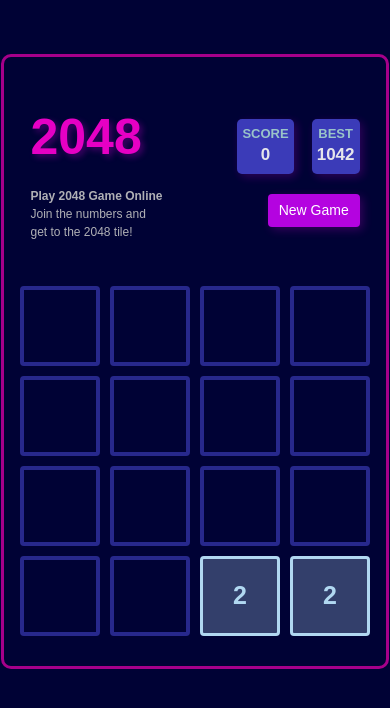
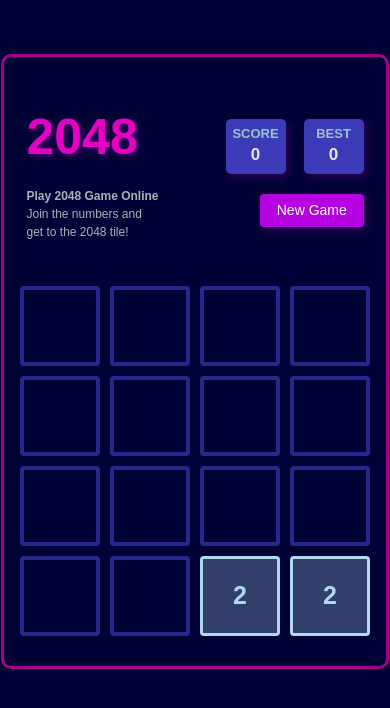
Before and after one commit to crist6494/2048, a website built with Vite: page index.html in a window 390 px wide. Built offline with nearby package versions, Linux system fonts and the light colour scheme.

Commit message:
Fix best score issue

```diff
--- a/index.html
+++ b/index.html
@@ -26,7 +26,7 @@
                         </div>
                         <div class="puntuation">
                             <h3>Best</h3>
-                            <span id="score-best">1042</span>
+                            <span id="score-best">0</span>
                         </div>
                     </div>
                     <button class="restart-btn w-75" id="new-game">New Game</button>
--- a/src/css/styles.css
+++ b/src/css/styles.css
@@ -40,6 +40,7 @@ html, body {
 }
 
 .puntuation {
+    width: 80px;
     color: var(--secondary-color);
     display: flex;
     flex-direction: column;
@@ -219,6 +220,7 @@ html, body {
 
     .puntuation {
         padding: 7px 5px;
+        width: 60px;
     }
 
     .puntuation span {
--- a/src/js/index.js
+++ b/src/js/index.js
@@ -38,6 +38,7 @@ function updateBoard() {
         }
     });
     scoreDisplay.textContent = score;
+    if(score > parseInt(scoreBestDisplay.textContent)) scoreBestDisplay.textContent = score;
 }
 
 function animateScoreIncrease(incrementValue) {
@@ -209,7 +210,6 @@ function checkGame(){
     if(checkYouWin()){
         finishGame('You Win!', 'rgba(230, 0, 255, 0.87)');
         isGameOver = true;
-        if(score > parseInt(scoreBestDisplay.textContent)) scoreBestDisplay.textContent = score;
     }else if(checkGameOver()){
         finishGame('Game Over!', 'rgba(230, 32, 32, 0.905)');
         isGameOver = true;
```
